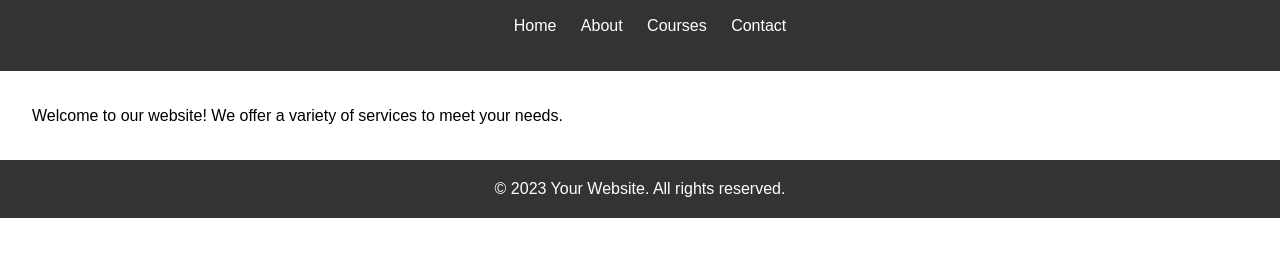
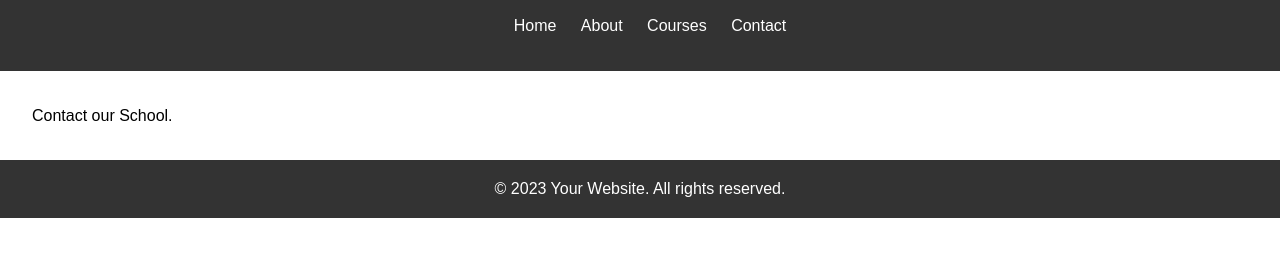
Before and after one commit to ajmalagm/ghsskaruvanpoyil, a plain HTML site: page contact.html in a window 1280 px wide. Shown: the part 100-356 px from the top of the page. Drawn offline with Linux system fonts and the light colour scheme.

Commit message:
Update contact.html

```diff
--- a/contact.html
+++ b/contact.html
@@ -20,7 +20,7 @@
         </nav>
     </header>
     <section class="main-content">
-        <p>Welcome to our website! We offer a variety of services to meet your needs.</p>
+        <p>Contact our School.</p>
     </section>
     <footer>
         <p>&copy; 2023 Your Website. All rights reserved.</p>
```
